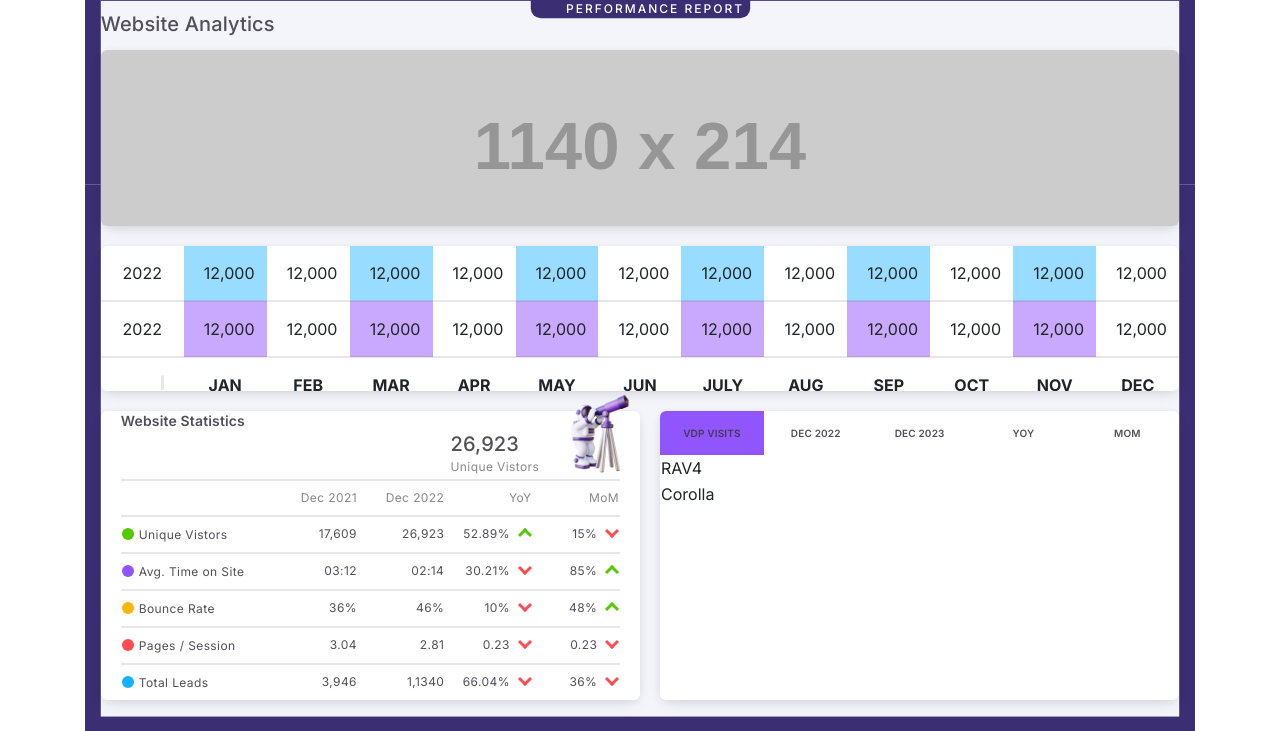
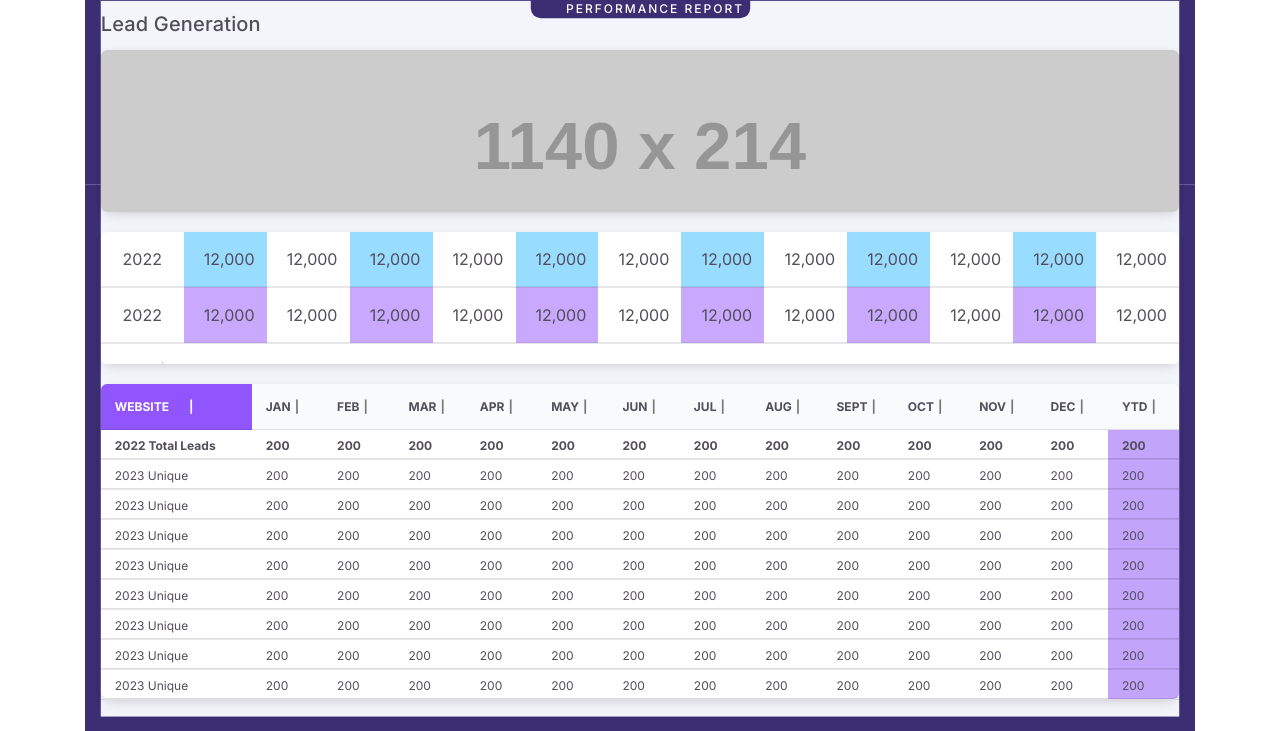
Before and after one commit to cooperjm/Performance-Report, a plain HTML site: page index.html in a window 1280 px wide. Shown: the part 839-1570 px from the top of the page. Drawn offline with nearby package versions, Linux system fonts and the light colour scheme; placeholder pictures from the web are drawn by us.

Commit message:
added lead table

```diff
--- a/index.html
+++ b/index.html
@@ -78,7 +78,7 @@
           </div>
           <div class="page-content">
             <div class="page-title">
-							<h2>Website Analytics</h2>
+              <h2>Lead Generation</h2>
             </div>
             <div class="full-width-chart box-shadow border-radius">
               <img src="https://placehold.co/1140x214" alt="" />
@@ -138,110 +138,189 @@
                 </tfoot>
               </table>
             </div>
-						<div class="half-width-area">
-							<div class="half-width-chart box-shadow border-radius">
-								<div class="half-header">
-									<div class="half-header-first">
-										<h3>Website Statistics</h3>
-									</div>
-									<div class="half-header-second">
-										<div>
-											<p class="vistor-number">26,923</p>
-											<p class="vistor-text">Unique Vistors</p>
-										</div>
-
-										<img
-											src="./images/stock/AdobeStock_526881778 (Small).png"
-											alt=""
-										/>
-									</div>
-								</div>
-
-								<table class="ws-chart">
+            <div class="box-shadow border-radius">
+              <table class="ld-chart">
                 <thead>
                   <tr>
-											<th></th>
-											<th>Dec 2021</th>
-											<th>Dec 2022</th>
-											<th>YoY</th>
-											<th>MoM</th>
+                    <th style="width: 151px">WEBSITE</th>
+                    <th>JAN</th>
+                    <th>FEB</th>
+                    <th>MAR</th>
+                    <th>APR</th>
+                    <th>MAY</th>
+                    <th>JUN</th>
+                    <th>JUL</th>
+                    <th>AUG</th>
+                    <th>SEPT</th>
+                    <th>OCT</th>
+                    <th>NOV</th>
+                    <th>DEC</th>
+                    <th>YTD</th>
                   </tr>
                 </thead>
                 <tbody>
-										<colgroup>
-											<col style="min-width: 25%;">
-											<col style="width: 17.5%;">
-											<col style="width: 17.5%;">
-											<col style="width: 17.5%;">
-											<col style="width: 17.5%;">
-										</colgroup>
+                  <!-- <colgroup>
+											<col style="min-width: 12%;">
+											<col style="width: 6%;">
+											<col style="width: 6%;">
+											<col style="width: 6%;">
+											<col style="width: 6%;">
+											<col style="width: 6%;">
+											<col style="width: 6%;">
+											<col style="width: 6%;">
+											<col style="width: 6%;">
+											<col style="width: 6%;">
+											<col style="width: 6%;">
+											<col style="width: 6%;">
+											<col style="width: 6%;">
+											<col style="width: 6%;">
+										</colgroup> -->
                   <tr>
-											<th><span class="greenball"></span>Unique Vistors</th>
-											<td>17,609</td>
-											<td>26,923</td>
-											<td>52.89% <span class="gg-chevron-up"></span></td>
-											<td>15% <span class="gg-chevron-down"></span></td>
+                    <td>2022 Total Leads</td>
+                    <td>200</td>
+                    <td>200</td>
+                    <td>200</td>
+                    <td>200</td>
+                    <td>200</td>
+                    <td>200</td>
+                    <td>200</td>
+                    <td>200</td>
+                    <td>200</td>
+                    <td>200</td>
+                    <td>200</td>
+                    <td>200</td>
+                    <td>200</td>
                   </tr>
                   <tr>
-											<th><span class="purpleball"></span>Avg. Time on Site</th>
-											<td>03:12</td>
-											<td>02:14</td>
-											<td>30.21% <span class="gg-chevron-down"></span></td>
-											<td>85% <span class="gg-chevron-up"></span></td>
+                    <td>2023 Unique</td>
+                    <td>200</td>
+                    <td>200</td>
+                    <td>200</td>
+                    <td>200</td>
+                    <td>200</td>
+                    <td>200</td>
+                    <td>200</td>
+                    <td>200</td>
+                    <td>200</td>
+                    <td>200</td>
+                    <td>200</td>
+                    <td>200</td>
+                    <td>200</td>
                   </tr>
                   <tr>
-											<th><span class="orangeball"></span>Bounce Rate</th>
-											<td>36%</td>
-											<td>46%</td>
-											<td>10% <span class="gg-chevron-down"></span></td>
-											<td>48% <span class="gg-chevron-up"></span></td>
+                    <td>2023 Unique</td>
+                    <td>200</td>
+                    <td>200</td>
+                    <td>200</td>
+                    <td>200</td>
+                    <td>200</td>
+                    <td>200</td>
+                    <td>200</td>
+                    <td>200</td>
+                    <td>200</td>
+                    <td>200</td>
+                    <td>200</td>
+                    <td>200</td>
+                    <td>200</td>
                   </tr>
                   <tr>
-											<th><span class="redball"></span>Pages / Session</th>
-											<td>3.04</td>
-											<td>2.81</td>
-											<td>0.23 <span class="gg-chevron-down"></span></td>
-											<td>0.23 <span class="gg-chevron-down"></span></td>
+                    <td>2023 Unique</td>
+                    <td>200</td>
+                    <td>200</td>
+                    <td>200</td>
+                    <td>200</td>
+                    <td>200</td>
+                    <td>200</td>
+                    <td>200</td>
+                    <td>200</td>
+                    <td>200</td>
+                    <td>200</td>
+                    <td>200</td>
+                    <td>200</td>
+                    <td>200</td>
                   </tr>
                   <tr>
-											<th><span class="blueball"></span>Total Leads</th>
-											<td>3,946</td>
-											<td>1,1340</td>
-											<td>66.04% <span class="gg-chevron-down"></span></td>
-											<td>36% <span class="gg-chevron-down"></span></td>
+                    <td>2023 Unique</td>
+                    <td>200</td>
+                    <td>200</td>
+                    <td>200</td>
+                    <td>200</td>
+                    <td>200</td>
+                    <td>200</td>
+                    <td>200</td>
+                    <td>200</td>
+                    <td>200</td>
+                    <td>200</td>
+                    <td>200</td>
+                    <td>200</td>
+                    <td>200</td>
+                  </tr>
+                  <tr>
+                    <td>2023 Unique</td>
+                    <td>200</td>
+                    <td>200</td>
+                    <td>200</td>
+                    <td>200</td>
+                    <td>200</td>
+                    <td>200</td>
+                    <td>200</td>
+                    <td>200</td>
+                    <td>200</td>
+                    <td>200</td>
+                    <td>200</td>
+                    <td>200</td>
+                    <td>200</td>
+                  </tr>
+                  <tr>
+                    <td>2023 Unique</td>
+                    <td>200</td>
+                    <td>200</td>
+                    <td>200</td>
+                    <td>200</td>
+                    <td>200</td>
+                    <td>200</td>
+                    <td>200</td>
+                    <td>200</td>
+                    <td>200</td>
+                    <td>200</td>
+                    <td>200</td>
+                    <td>200</td>
+                    <td>200</td>
+                  </tr>
+                  <tr>
+                    <td>2023 Unique</td>
+                    <td>200</td>
+                    <td>200</td>
+                    <td>200</td>
+                    <td>200</td>
+                    <td>200</td>
+                    <td>200</td>
+                    <td>200</td>
+                    <td>200</td>
+                    <td>200</td>
+                    <td>200</td>
+                    <td>200</td>
+                    <td>200</td>
+                    <td>200</td>
+                  </tr>
+                  <tr>
+                    <td>2023 Unique</td>
+                    <td>200</td>
+                    <td>200</td>
+                    <td>200</td>
+                    <td>200</td>
+                    <td>200</td>
+                    <td>200</td>
+                    <td>200</td>
+                    <td>200</td>
+                    <td>200</td>
+                    <td>200</td>
+                    <td>200</td>
+                    <td>200</td>
+                    <td>200</td>
                   </tr>
                 </tbody>
               </table>
-							</div>
-							<div class="half-width-chart box-shadow border-radius overflow-hidden" style="padding: 0;">
-								<table class="vdpVisits">
-									<thead>
-										<tr>
-											<th>VDP VISITS</th>
-											<th>DEC 2022</th>
-											<th>DEC 2023</th>
-											<th>YOY</th>
-											<th>MOM</th>
-										</tr>
-									</thead>
-									<tbody>
-										<tr>
-											<td>RAV4</td>
-											<td></td>
-											<td></td>
-											<td></td>
-											<td></td>
-										</tr>
-										<tr>
-											<td>Corolla</td>
-											<td></td>
-											<td></td>
-											<td></td>
-											<td></td>
-										</tr>
-									</tbody>
-								</table>
-							</div>
             </div>
           </div>
         </div>
--- a/reports.css
+++ b/reports.css
@@ -10,7 +10,7 @@ body {
 }
 
 #report {
-	font-family: 'Inter', sans-serif;
+  font-family: "Inter", sans-serif;
 }
 
 .page {
@@ -39,7 +39,7 @@ body {
 }
 
 .dom-logo h2 {
-	font-family: 'Inter';
+  font-family: "Inter";
   font-style: normal;
   font-weight: 400;
   font-size: 25px;
@@ -64,7 +64,7 @@ body {
 }
 
 .dealerverse-logo h3 {
-	font-family: 'Inter';
+  font-family: "Inter";
   font-style: normal;
   font-weight: 400;
   font-size: 24px;
@@ -85,7 +85,7 @@ body {
 }
 
 .disclaimer h2 {
-	font-family: 'Inter';
+  font-family: "Inter";
   font-style: normal;
   font-weight: 400;
   font-size: 24px;
@@ -98,7 +98,7 @@ body {
   color: #000000;
 }
 .disclaimer p {
-	font-family: 'Inter';
+  font-family: "Inter";
   font-style: normal;
   font-weight: 400;
   font-size: 12px;
@@ -136,7 +136,7 @@ body {
 }
 
 .frame-dom-logo p {
-	font-family: 'Inter';
+  font-family: "Inter";
   font-style: normal;
   font-weight: 500;
   font-size: 12px;
@@ -156,7 +156,7 @@ body {
 
   top: 19.64%;
 
-	font-family: 'Inter';
+  font-family: "Inter";
   font-style: normal;
   font-weight: 500;
   font-size: 15px;
@@ -191,7 +191,7 @@ body {
 .page-title h2 {
   /* Light/Typography/H6 */
 
-	font-family: 'Inter';
+  font-family: "Inter";
   font-style: normal;
   font-weight: 500;
   font-size: 20px;
@@ -243,7 +243,7 @@ body {
   width: 100%;
 }
 .half-width-area h3 {
-	font-family: 'Inter';
+  font-family: "Inter";
   font-style: normal;
   font-weight: 600;
   font-size: 14px;
@@ -278,7 +278,7 @@ body {
 .half-header-second .vistor-number {
   /* Light/Typography/H6 */
 
-	font-family: 'Inter';
+  font-family: "Inter";
   font-style: normal;
   font-weight: 500;
   font-size: 20px;
@@ -295,7 +295,7 @@ body {
 .half-header-second .vistor-text {
   /* Light/Typography/Caption */
 
-	font-family: 'Inter';
+  font-family: "Inter";
   font-style: normal;
   font-weight: 400;
   font-size: 12px;
@@ -376,6 +376,12 @@ body {
   table-layout: fixed;
 }
 
+.ld-chart {
+  width: 100%;
+  table-layout: fixed;
+  font-size: 12px;
+}
+
 .ws-chart tr {
   border-top: solid 2px var(--border-color);
 }
@@ -383,7 +389,7 @@ body {
 .ws-chart thead th {
   /* Light/Typography/Caption */
 
-	font-family: 'Inter';
+  font-family: "Inter";
   font-style: normal;
   font-weight: 400;
   font-size: 12px;
@@ -407,10 +413,70 @@ th {
   padding-bottom: 10px;
 }
 
+.ld-chart tbody:last-child tr:last-child td:first-child {
+	border-radius: 0 0 0 6px;
+}
+
+.ld-chart tbody:last-child tr:last-child td:last-child {
+	border-radius: 0 0 6px 0;
+}
+
+.ld-chart tbody td,
+th {
+  padding-top: 7px;
+  padding-bottom: 4px;
+}
+
+.ld-chart th,
+td {
+  padding: 14px;
+  color: hsl(260, 7%, 33%);
+}
+
+.ld-chart th:first-child {
+  background: #9155fd;
+  color: white;
+  border-radius: 6px 0 0 0;
+}
+
+.ld-chart th:last-child {
+	border-radius: 0 6px 0 0;
+  }
+
+.ld-chart th:first-child::after {
+  padding-left: 20px;
+  color: white;
+}
+
+.ld-chart tr:first-child {
+  font-weight: bold;
+}
+
+.ld-chart td:last-child  {
+	background: rgba(145, 85, 253, 0.5);
+}
+
+.ld-chart th::after {
+  content: "|";
+  padding-left: 4px;
+  color: #757575;
+}
+
+.ld-chart th {
+  background-color: #f9fafc;
+  box-shadow: inset 0px -1px 0px rgba(0, 0, 0, 0.12);
+}
+
+.ld-chart td {
+  background: white;
+  border-bottom: 0.5px solid rgba(58, 53, 65, 0.12);
+  box-shadow: inset 0px -1px 0px rgba(0, 0, 0, 0.12);
+}
+
 .ws-chart tbody td {
   /* Light/Typography/Caption */
 
-	font-family: 'Inter';
+  font-family: "Inter";
   font-style: normal;
   font-weight: 400;
   font-size: 12px;
@@ -428,7 +494,7 @@ th {
 .ws-chart tbody th {
   /* Light/Typography/Caption */
 
-	font-family: 'Inter';
+  font-family: "Inter";
   font-style: normal;
   font-weight: 400;
   font-size: 12px;
@@ -499,7 +565,7 @@ th {
 }
 
 .vdpVisits th {
-	font-family: 'Inter';
+  font-family: "Inter";
   font-style: normal;
   font-weight: 600;
   font-size: 10px;
@@ -520,7 +586,7 @@ th {
 }
 
 .up-arrow::before {
-	content: '\2039';
+  content: "\2039";
   display: inline-block;
   font-size: 25px;
   font-weight: bold;
@@ -555,7 +621,7 @@ th {
   border-right: 3px solid;
   transform: rotate(-45deg);
   left: 4px;
-    bottom: -4px
+  bottom: -4px;
 }
 
 .gg-chevron-down {
@@ -580,5 +646,5 @@ th {
   border-right: 3px solid;
   transform: rotate(45deg);
   left: 4px;
-	top: -4px
+  top: -4px;
 }
```
Lines whose indentation alone changed are shown as unchanged.
